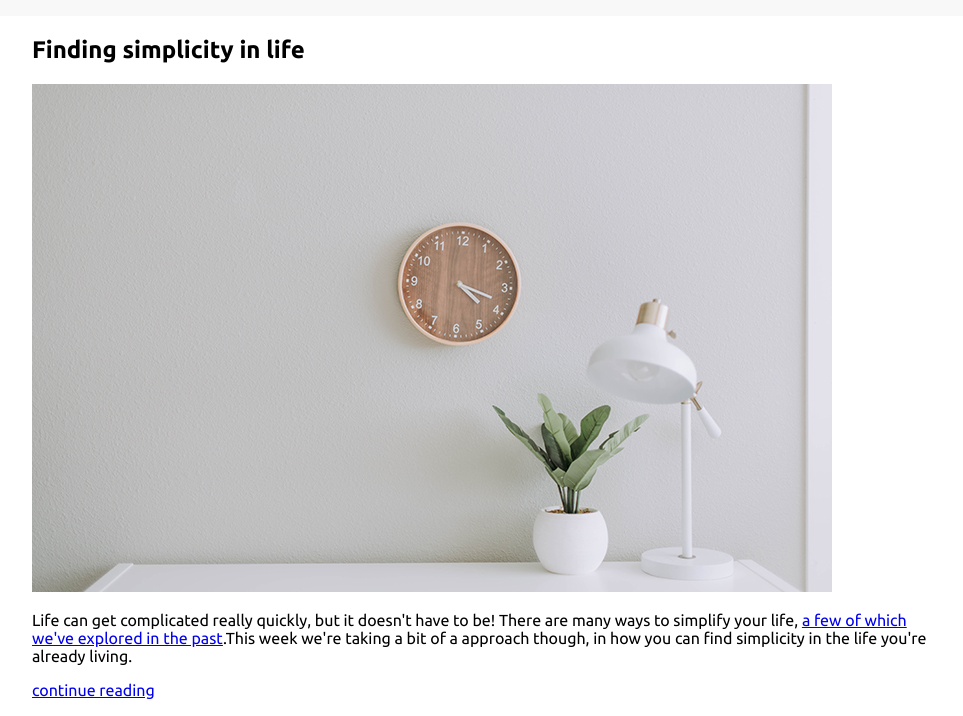
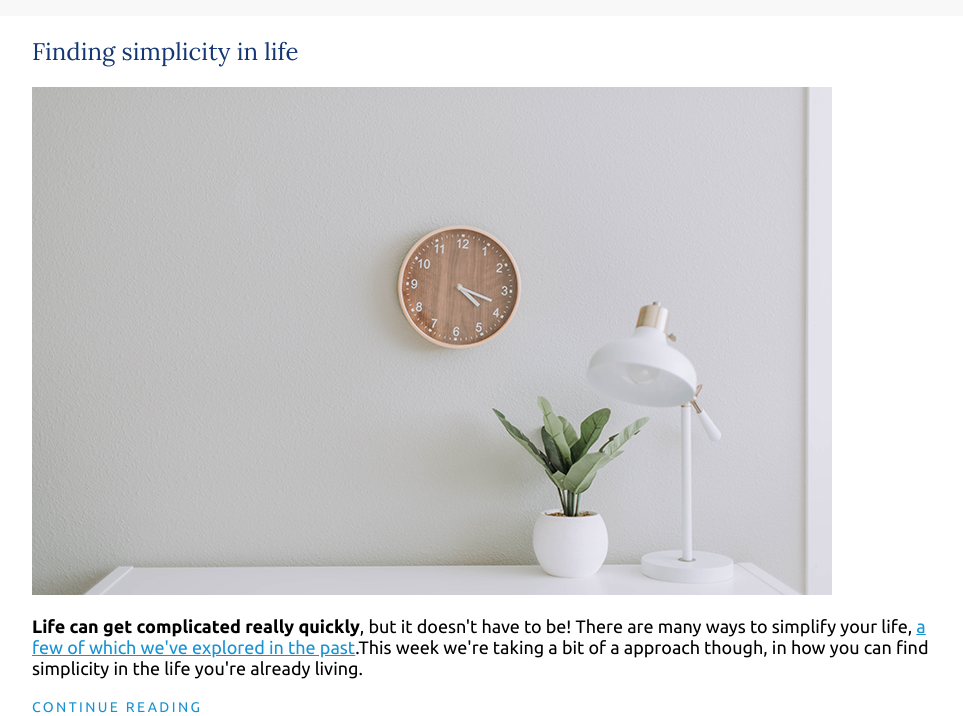
Before and after one commit to BexLedwith/A-Simple-Life, a plain HTML site: page index.html in a window 1280 px wide. Shown: the part 102-818 px from the top of the page, without its empty margins (158-1121 px from the left). Drawn offline with Linux system fonts and the light colour scheme.

Commit message:
start styling

```diff
--- a/index.html
+++ b/index.html
@@ -40,11 +40,14 @@
           />
           <p class="article-info"></p>
           <p class="article-body">
-            <span>Life can get complicated really quickly</span>, but it doesn't
-            have to be! There are many ways to simplify your life,
-            <a href="#">a few of which we've explored in the past</a>.This week
-            we're taking a bit of a approach though, in how you can find
-            simplicity in the life you're already living.
+            <span class="text-accent"
+              >Life can get complicated really quickly</span
+            >, but it doesn't have to be! There are many ways to simplify your
+            life,
+            <a href="#" class="article-link"
+              >a few of which we've explored in the past</a
+            >.This week we're taking a bit of a approach though, in how you can
+            find simplicity in the life you're already living.
           </p>
           <a href="#" class="article-read-more">continue reading</a>
         </article>
--- a/styles.css
+++ b/styles.css
@@ -24,6 +24,41 @@ h1 {
   color: #1792d2;
   font-size: 0.75rem;
   margin: 0;
+  text-transform: uppercase;
+  letter-spacing: 0.125rem;
+}
+
+h2 {
+  font-family: "Lora", serif;
+  font-weight: 400;
+  color: #143774;
+}
+
+.article-body {
+  font-size: 1.125rem;
+  font-weight: 300;
+}
+
+.text-accent {
+  font-weight: 700;
+}
+
+.article-link,
+.article-link::after {
+  color: #1792d2;
+}
+
+.article-link:hover,
+.article-link:focus {
+  color: #143774;
+}
+
+.article-read-more {
+  text-decoration: none;
+  text-transform: uppercase;
+  color: #1792d2;
+  letter-spacing: 0.15rem;
+  font-size: 0.875rem;
 }
 
 /* layout */
@@ -59,6 +94,8 @@ nav a {
   text-decoration: none;
   color: #707070;
   font-weight: 700;
+  text-transform: uppercase;
+  letter-spacing: 0.2rem;
 }
 
 nav a:hover,
@@ -74,20 +111,7 @@ nav a:focus {
   color: #707070;
 }
 
-/* .container-home {
-  display: flex;
-}
-
-.col-1 {
-  width: 65%;
-}
-
-.col-2 {
-  width: 25%;
-  background: #f8f8f8;
-  border: 1rem solid #707070;
-} */
-
+/* media queries */
 @media (max-width: 675px) {
   header {
     text-align: center;
```
